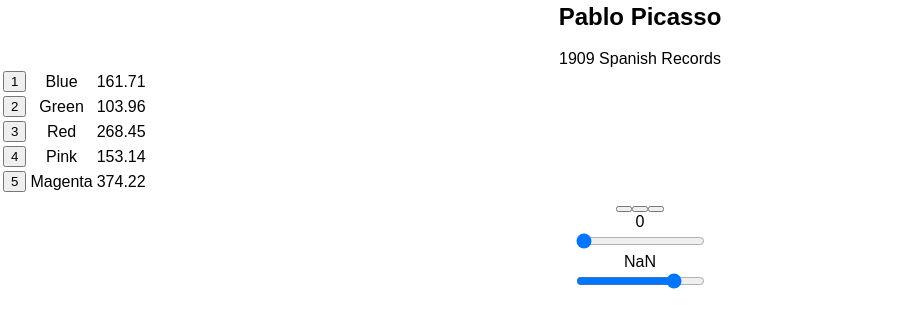
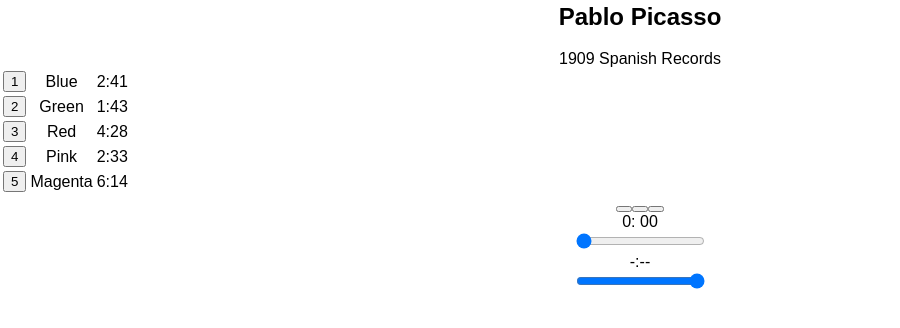
Before and after one commit to titchimoto/bloc-jams-react, a React (Create React App) app: page /album/the-colors in a window 1280 px wide. Shown: the part 460-788 px from the top of the page, without its empty margins (0-900 px from the left). Built offline with nearby package versions, Linux system fonts and the light colour scheme; the HTML template or start-up script is replaced by a standard one.

Commit message:
Assignment 9 Range: Complete

```diff
--- a/src/components/Album.js
+++ b/src/components/Album.js
@@ -16,6 +16,7 @@
       currentSong: album.songs[0],
       currentTime: 0,
       duration: album.songs[0].duration,
+      volume: 0,
       isPlaying: false
     };
 
@@ -30,16 +31,21 @@
       },
       durationchange: e => {
         this.setState({ duration: this.audioElement.duration });
+      },
+      volumechange: e => {
+        this.setState({ volume: this.audioElement.volume });
       }
     };
     this.audioElement.addEventListener('timeupdate', this.eventListeners.timeupdate);
     this.audioElement.addEventListener('durationchange', this.eventListeners.durationchange);
+    this.audioElement.addEventListener('volumechange', this.eventListeners.volumechange);
   }
 
     componentWillUnmount() {
       this.audioElement.src = null;
       this.audioElement.removeEventListener('timeupdate', this.eventListeners.timeupdate);
       this.audioElement.removeEventListener('durationchange', this.eventListeners.durationchange);
+      this.audioElement.removeEventListener('volumechange', this.eventListeners.volumechange);
     }
 
     play() {
@@ -89,6 +95,23 @@
       this.setState({ currentTime: newTime });
     }
 
+    handleVolumeChange(e) {
+      const newVolume = e.target.value
+      this.audioElement.volume = newVolume;
+      this.setState({ volume: newVolume });
+    }
+
+    formatTime(timeInS) {
+      if (isNaN(timeInS)) { return "-:--" }
+      const resultMin = Math.floor(timeInS / 60);
+      const resultSecs = Math.floor(timeInS %60, -2);
+      if (resultSecs < 10) {
+        return resultMin + ": 0" + resultSecs;
+      }
+      return resultMin + ':' + resultSecs;
+    };
+
+
   render() {
     return (
       <section className="album">
@@ -118,7 +141,7 @@
             </button>
            </td>
            <td className="song-title">{song.title}</td>
-           <td className="song-duration">{song.duration}</td>
+           <td className="song-duration">{this.formatTime(song.duration)}</td>
           </tr>
             )
           }
@@ -130,10 +153,13 @@
           currentSong={this.state.currentSong}
           currentTime={this.audioElement.currentTime}
           duration={this.audioElement.duration}
+          volume={this.audioElement.volume}
           handleSongClick={ () => this.handleSongClick(this.state.currentSong)}
           handlePrevClick={ () => this.handlePrevClick()}
           handleNextClick={ () => this.handleNextClick()}
           handleTimeChange={ (e) => this.handleTimeChange(e)}
+          handleVolumeChange={ (e) => this.handleVolumeChange(e)}
+          formatTime={ (timeInS) => this.formatTime(timeInS)}
         />
       </section>
     );
--- a/src/components/PlayerBar.js
+++ b/src/components/PlayerBar.js
@@ -16,13 +16,13 @@
         </button>
       </section>
       <section id="time-control">
-        <div className="current-time">{this.props.currentTime}</div>
+        <div className="current-time">{this.props.formatTime(this.props.currentTime)}</div>
         <input type="range" className="seek-bar" value={(this.props.currentTime / this.props.duration) || 0 } max="1" min="0" step="0.01" onChange={this.props.handleTimeChange}/>
-        <div className="total-time">{this.props.duration}</div>
+        <div className="total-time">{this.props.formatTime(this.props.duration)}</div>
       </section>
       <section id="volume-control">
         <div className="icon ion-volume-low"></div>
-        <input type="range" className="seek-bar" value="80" />
+        <input type="range" className="seek-bar" value={(this.props.volume) || 0 } max="1" min="0" step="0.01" onChange={this.props.handleVolumeChange} />
         <div className="icon ion-volume-high"></div>
       </section>
       </section>
```
